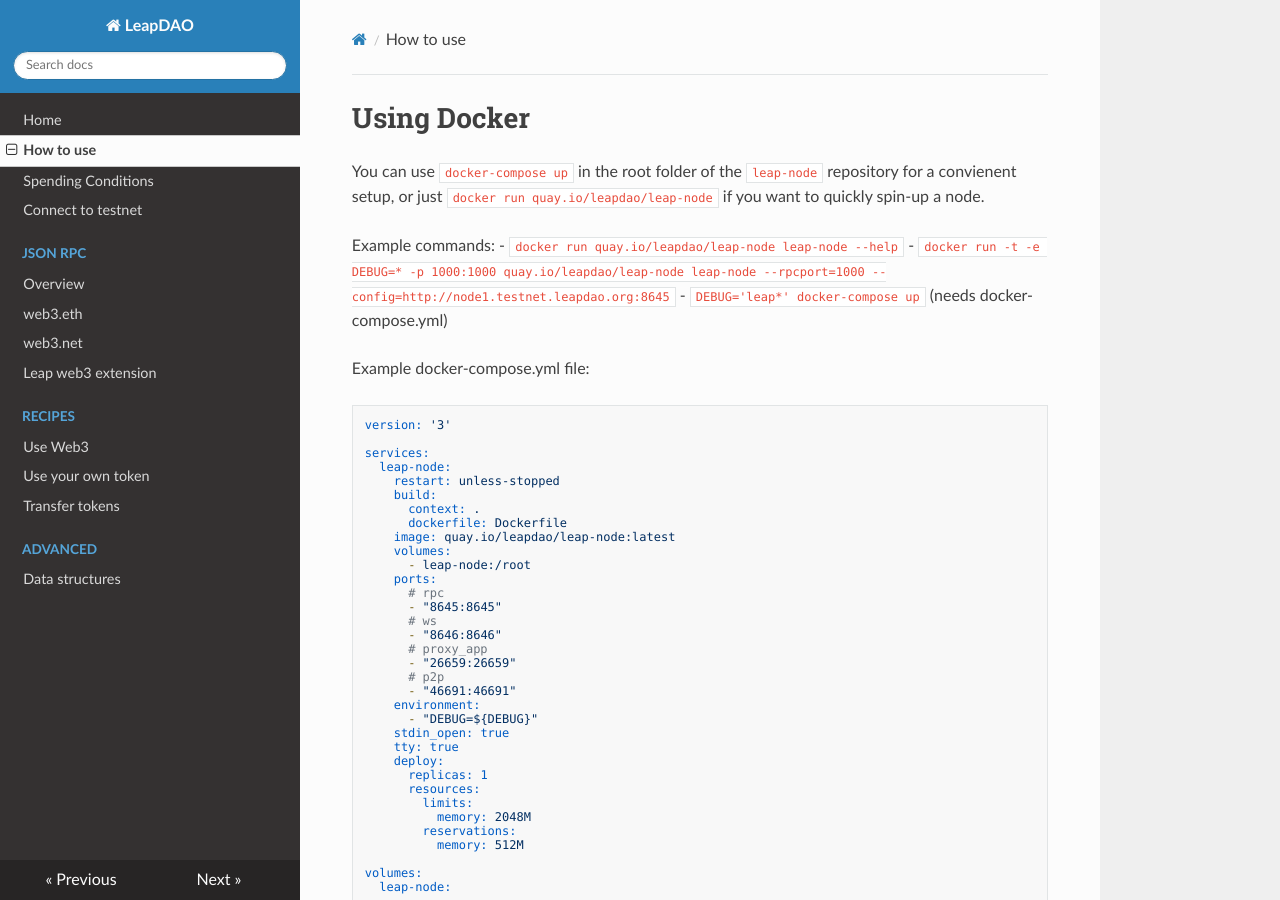
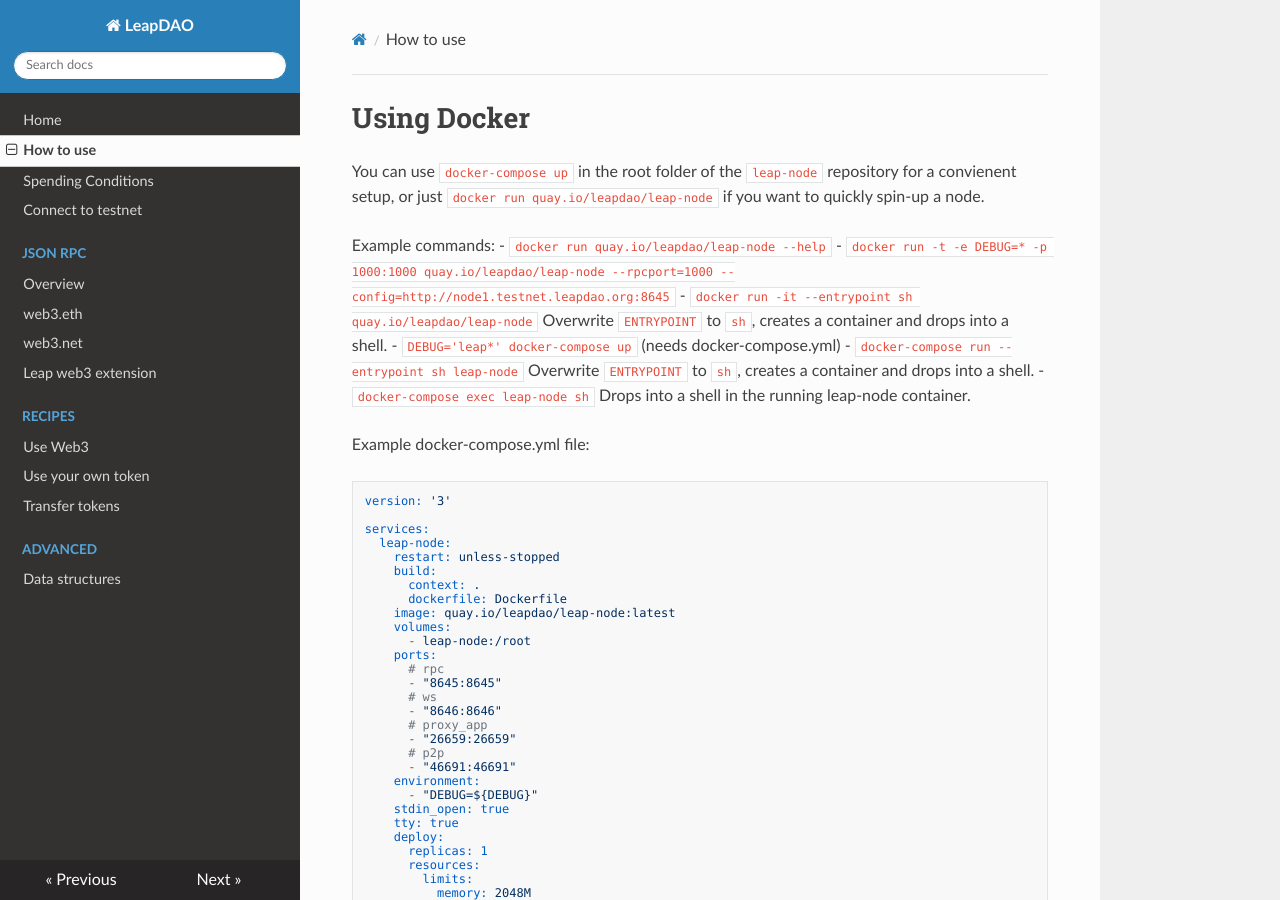
Before and after one commit to leapdao/docs, an MkDocs documentation site: the page built from docs/how-to-use.md, in a window 1280 px wide and 900 px high. Built offline with MkDocs 1.6.1, drawn with Linux system fonts in a browser that asks for light colours; nearby versions of some CDN libraries.

Commit message:
update docker docs

````diff
--- a/docs/how-to-use.md
+++ b/docs/how-to-use.md
@@ -7,9 +7,12 @@ You can use `docker-compose up` in the root folder of the `leap-node` repository
 or just `docker run quay.io/leapdao/leap-node` if you want to quickly spin-up a node.
 
 Example commands:
-  - `docker run quay.io/leapdao/leap-node leap-node --help`
-  - `docker run -t -e DEBUG=* -p 1000:1000 quay.io/leapdao/leap-node leap-node --rpcport=1000 --config=http://node1.testnet.leapdao.org:8645`
+  - `docker run quay.io/leapdao/leap-node --help`
+  - `docker run -t -e DEBUG=* -p 1000:1000 quay.io/leapdao/leap-node --rpcport=1000 --config=http://node1.testnet.leapdao.org:8645`
+  - `docker run -it --entrypoint sh quay.io/leapdao/leap-node` Overwrite `ENTRYPOINT` to `sh`, creates a container and drops into a shell.
   - `DEBUG='leap*' docker-compose up` (needs docker-compose.yml)
+  - `docker-compose run --entrypoint sh leap-node` Overwrite `ENTRYPOINT` to `sh`, creates a container and drops into a shell.
+  - `docker-compose exec leap-node sh` Drops into a shell in the running leap-node container.
 
 Example docker-compose.yml file:
 ```
````
